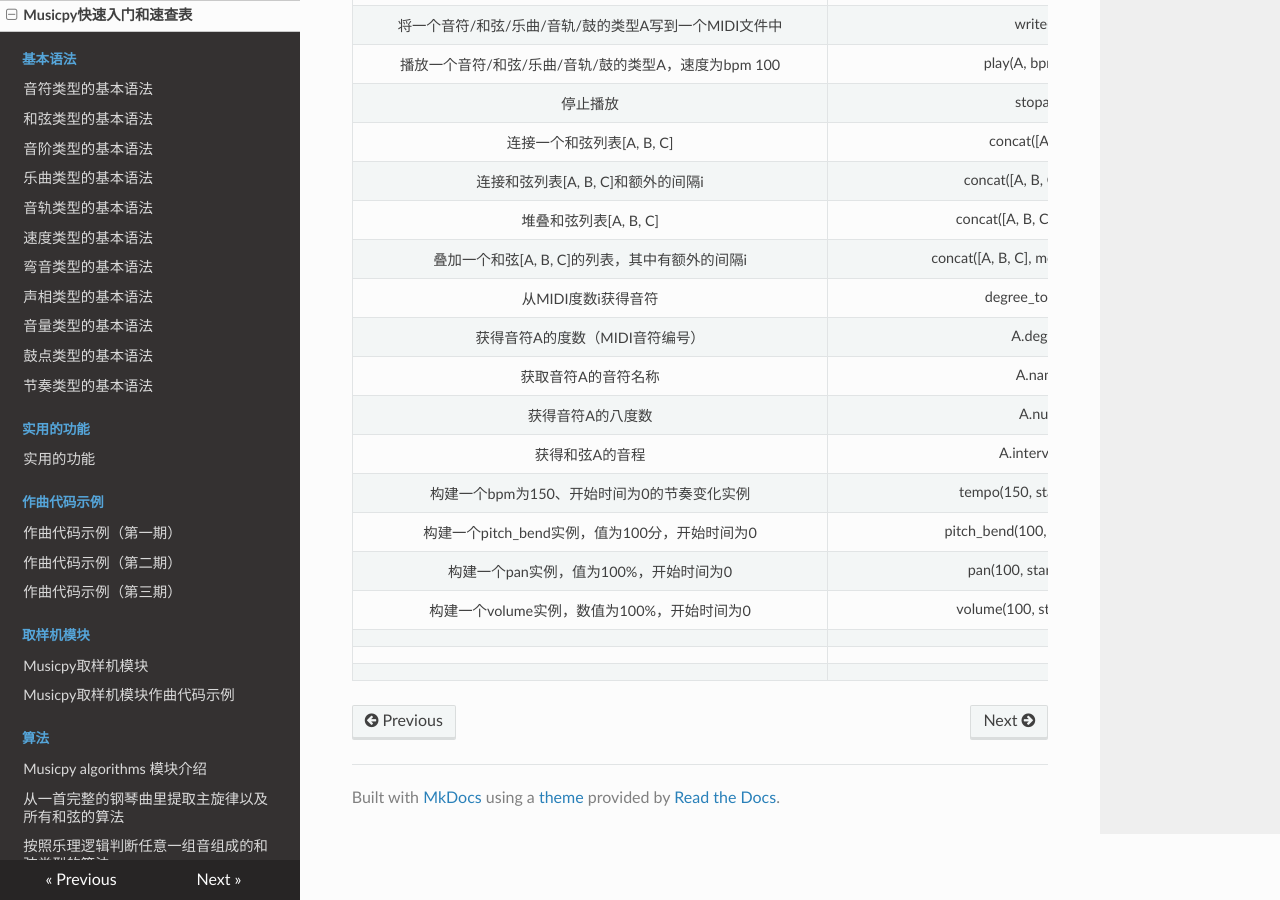
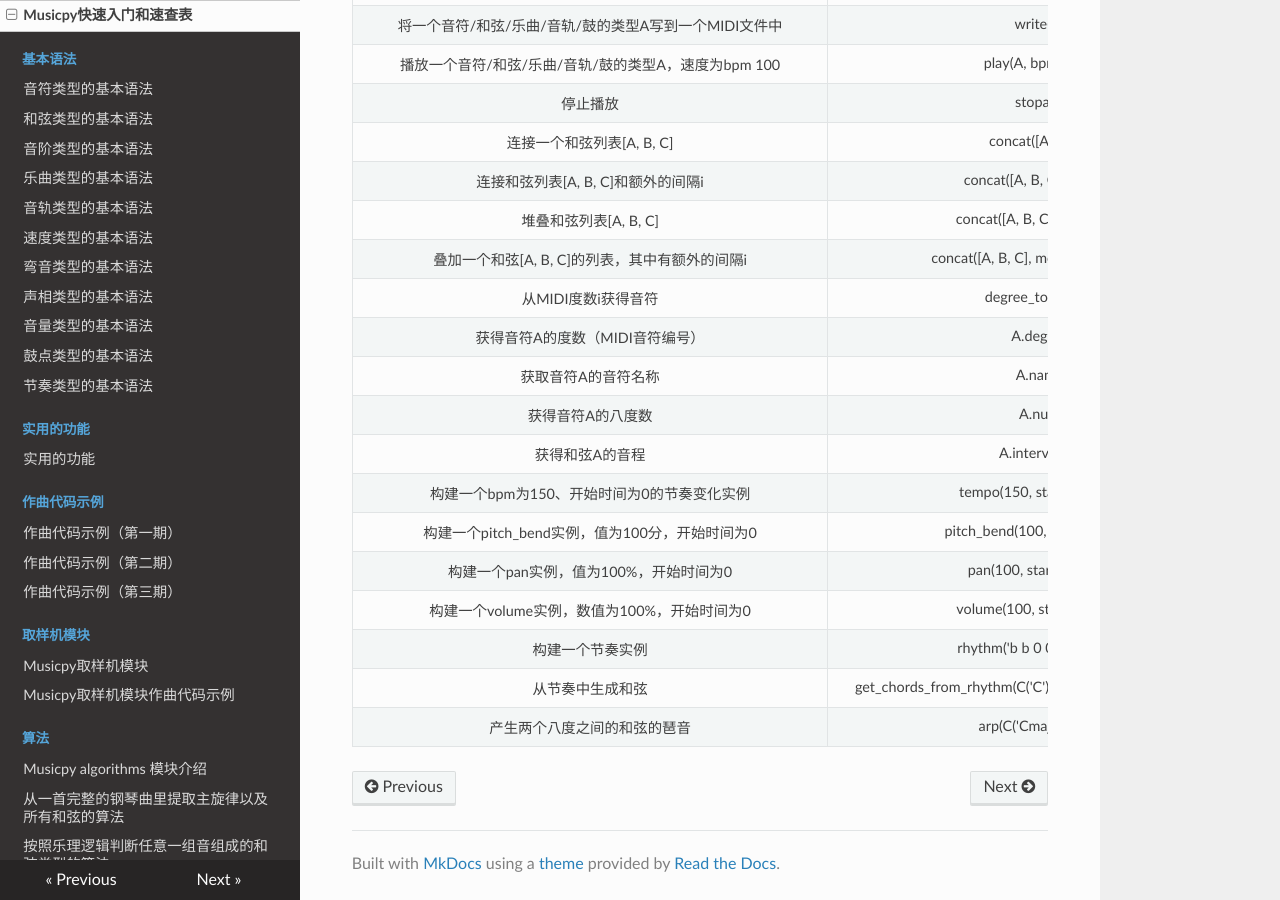
Before and after one commit to Rainbow-Dreamer/musicpy_docs_zh_CN, an MkDocs documentation site: the page built from docs/Musicpy Quickstart and Cheat Sheet.md, in a window 1280 px wide and 900 px high, scrolled down 3845 px. Built offline with MkDocs 1.6.1, drawn with Linux system fonts in a browser that asks for light colours; nearby versions of some CDN libraries.

Commit message:
Update Musicpy Quickstart and Cheat Sheet.md

```diff
--- a/docs/Musicpy Quickstart and Cheat Sheet.md
+++ b/docs/Musicpy Quickstart and Cheat Sheet.md
@@ -109,6 +109,6 @@
 | 构建一个pitch_bend实例，值为100分，开始时间为0 | pitch_bend(100, start_time=0) | |
 | 构建一个pan实例，值为100%，开始时间为0 | pan(100, start_time=0) | |
 | 构建一个volume实例，数值为100%，开始时间为0 | volume(100, start_time=0) | |
-| | | |
-| | | |
-| | | |
+| 构建一个节奏实例 | rhythm('b b 0 0 b 0 b 0', 1) | |
+| 从节奏中生成和弦 | get_chords_from_rhythm(C('C'), rhythm('b b 0 0 b 0 b 0', 1)) | |
+| 产生两个八度之间的和弦的琶音 | arp(C('Cmaj7'), 3, 7) | |
```
